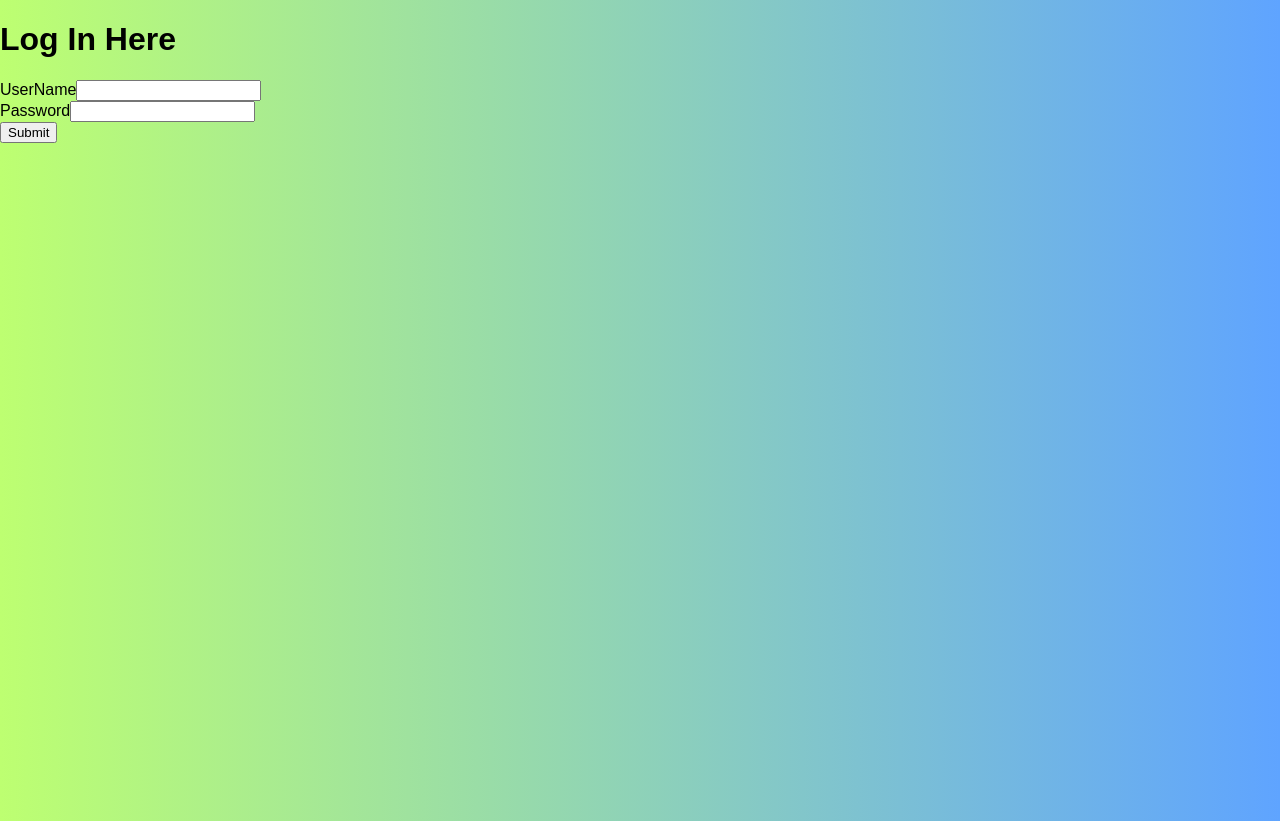
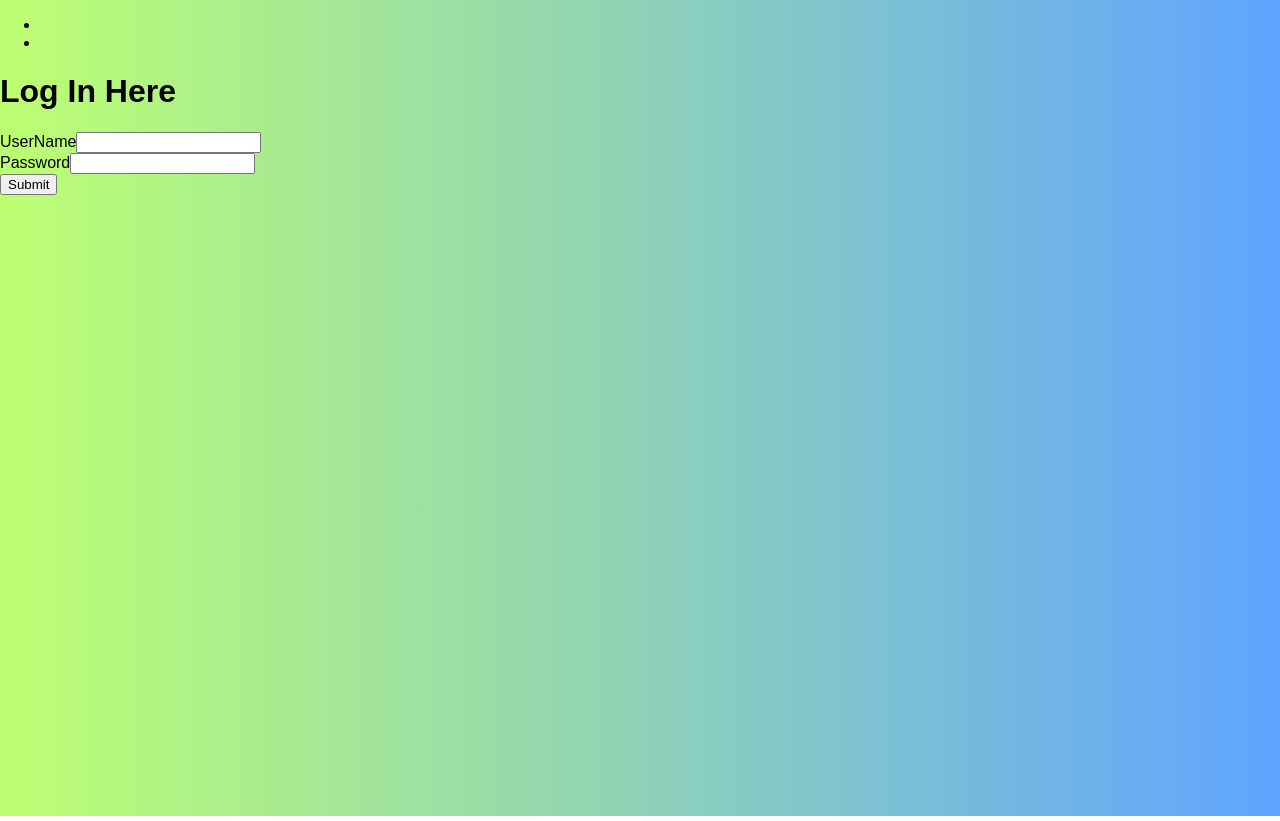
Before and after one commit to Bryecook/phase-4-project, a React (Create React App) app in the folder on-the-rocks-client/: page / in a window 1280 px wide. Built offline with nearby package versions, Linux system fonts and the light colour scheme.

Commit message:
nav bar started

```diff
--- a/on-the-rocks-client/src/App.js
+++ b/on-the-rocks-client/src/App.js
@@ -3,7 +3,7 @@ import './index.js'
 import CocktailContainer from './containers/CocktailContainer'
 import React from 'react'
 import LogIn from './Login.js'
-// import UserCard from './components/UserCard'
+import UserCard from './components/UserCard'
 
 import {
   BrowserRouter as Router,
@@ -105,13 +105,23 @@ class App extends React.Component {
   render() {
     return (
       <BrowserRouter>
+      <nav>
+        <ul>
+          <li>
+            {localStorage.token ? <Link to='/Cocktails'>Cocktails</Link> : <Redirect to='/' />}
+          </li>
+          <li>
+
+          </li>
+        </ul>
+      </nav>
         <Switch>
           <Route exact path="/" >
             <h1>Log In Here</h1>
             <LogIn handleLogIn={this.handleLogIn} />
           </Route>
           <Route exact path='/UserCard'>
-            {/* <UserCard user={this.state.currentUser}/> */}
+            <UserCard user={this.state.currentUser}/>
           </Route>
         </Switch>
 
--- a/on-the-rocks-client/src/components/UserCard.js
+++ b/on-the-rocks-client/src/components/UserCard.js
@@ -1,12 +1,12 @@
-// import React, { Component } from 'react'
+import React, { Component } from 'react'
 
-// export default class UserCard extends Component {
+export default class UserCard extends Component {
 
-//     render() {
-//         return (
-//             <div classname='card'>
-//                 <h1>hello</h1>
-//             </div>
-//         )
-//     }
-// }
+    render() {
+        return (
+            <div>
+                <h1>{this.props.user.name}</h1>
+            </div>
+        )
+    }
+}
```
